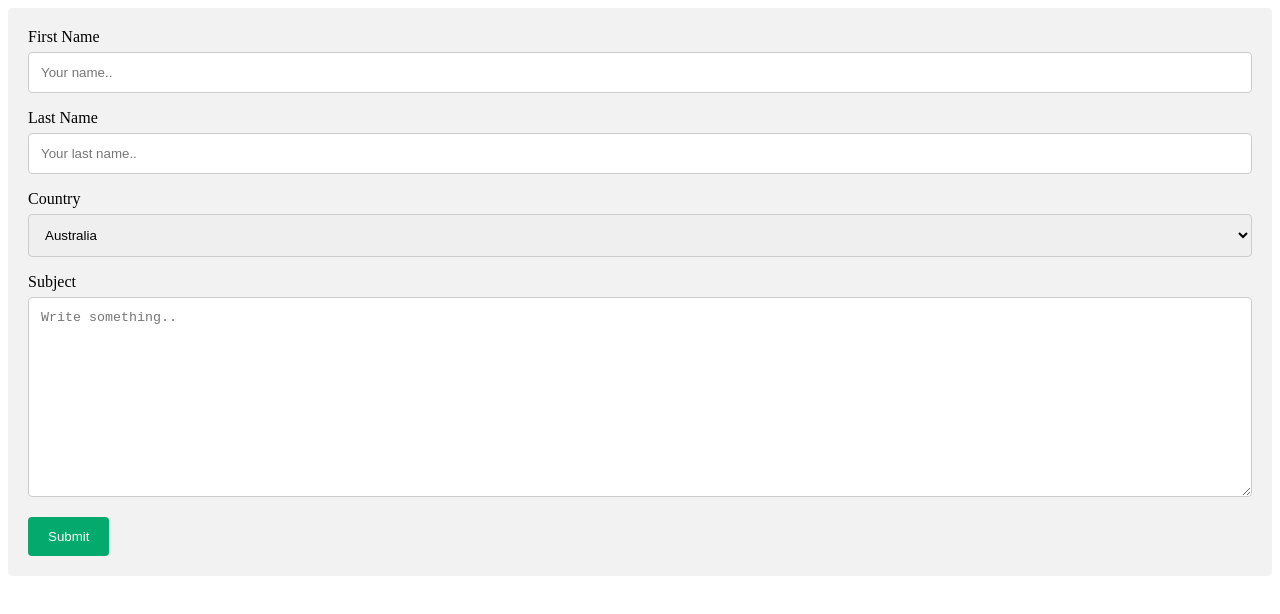
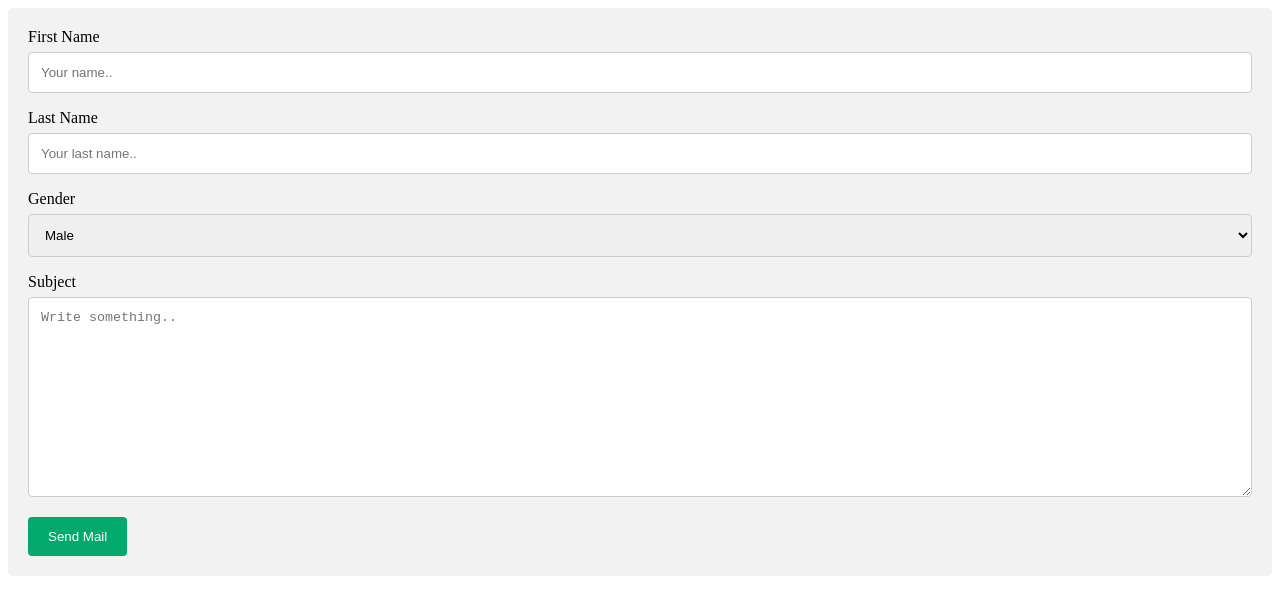
Before and after one commit to felianfilian/DA15_port_contact_v1, an Angular app: page / in a window 1280 px wide. Shown: the top 614 px of the page. Built offline with nearby package versions, Linux system fonts and the light colour scheme.

Commit message:
contact form value update

```diff
--- a/src/app/contact-form/contact-form.component.html
+++ b/src/app/contact-form/contact-form.component.html
@@ -1,23 +1,21 @@
 <div class="container">
-    <form action="action_page.php">
-
+    <form>
       <label for="fname">First Name</label>
       <input type="text" id="fname" name="firstname" placeholder="Your name..">
 
       <label for="lname">Last Name</label>
       <input type="text" id="lname" name="lastname" placeholder="Your last name..">
 
-      <label for="country">Country</label>
-      <select id="country" name="country">
-        <option value="australia">Australia</option>
-        <option value="canada">Canada</option>
-        <option value="usa">USA</option>
+      <label for="gender">Gender</label>
+      <select id="gender" name="gender">
+        <option value="australia">Male</option>
+        <option value="canada">Female</option>
+        <option value="usa">Diverse</option>
       </select>
 
       <label for="subject">Subject</label>
       <textarea id="subject" name="subject" placeholder="Write something.." style="height:200px"></textarea>
 
-      <input type="submit" value="Submit">
-
+      <input type="submit" value="Send Mail">
     </form>
   </div>
```
